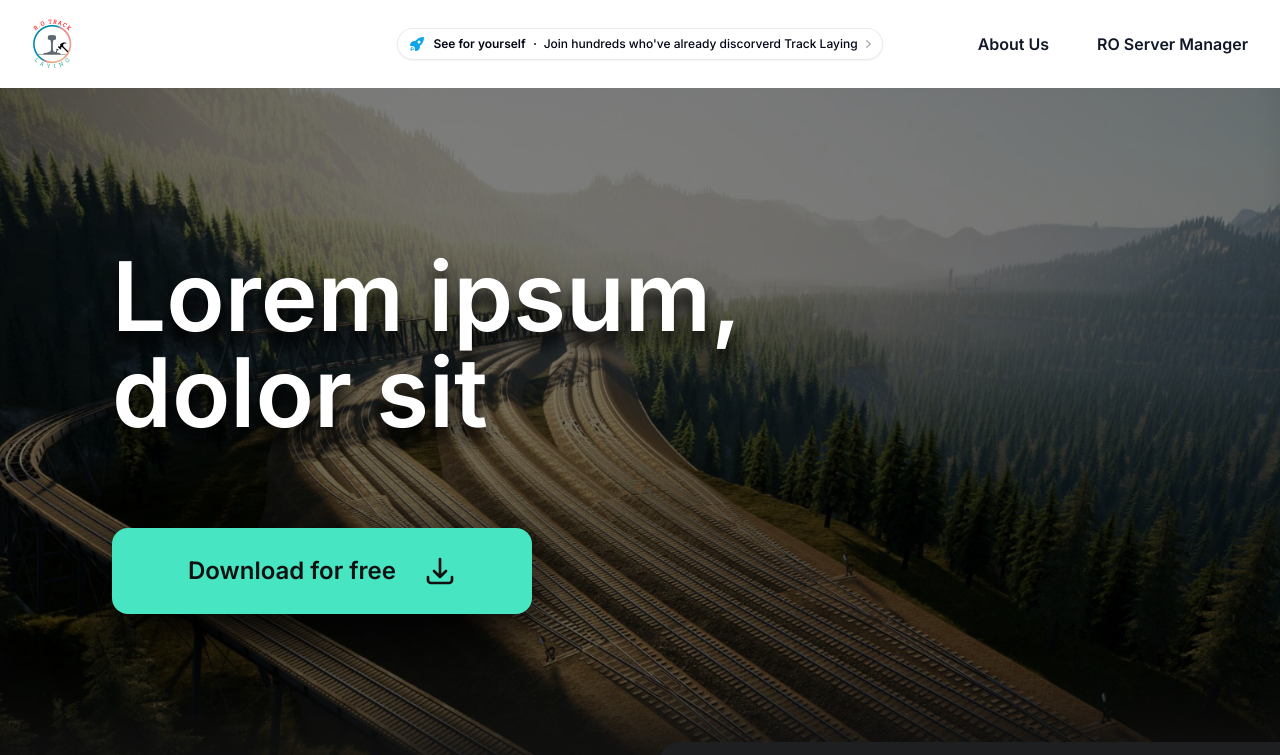
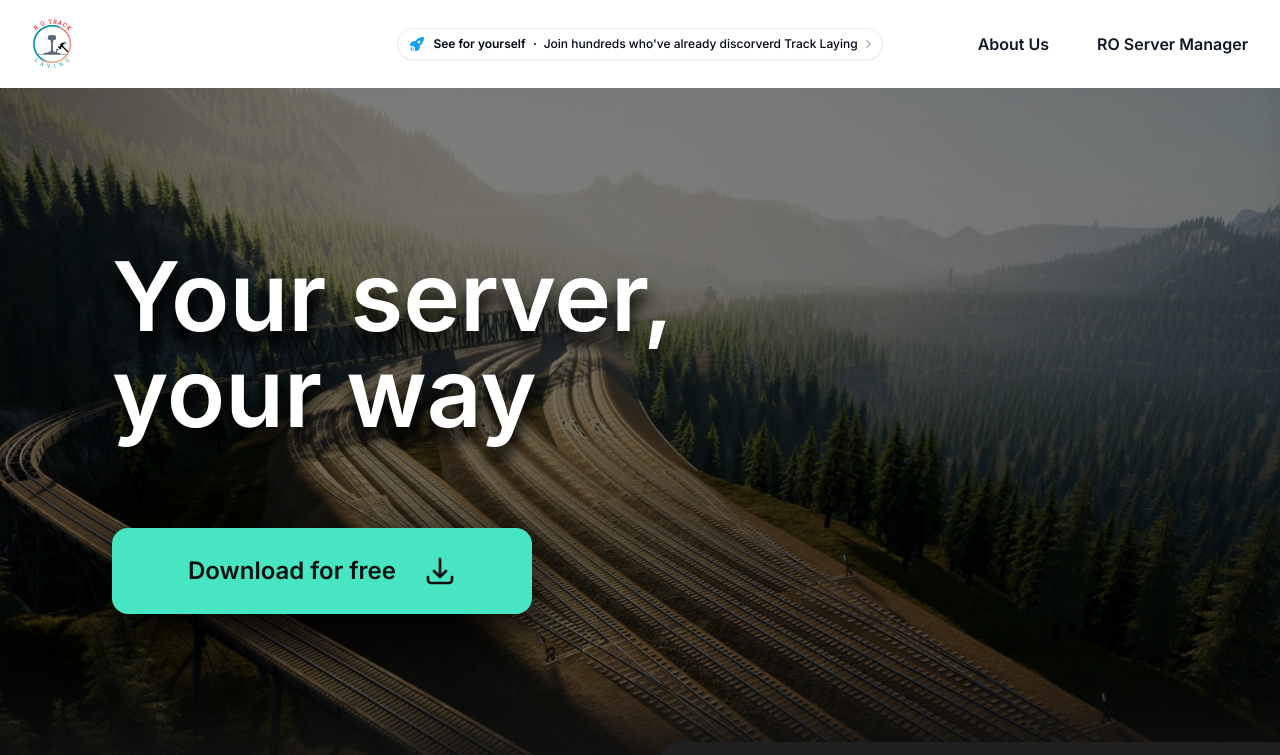
Before and after one commit to JSman225/ROTL, a Next.js app: page /server-manager in a window 1280 px wide. Shown: the top 755 px of the page. Built offline with nearby package versions, Linux system fonts and the light colour scheme.

Commit message:
Update page.js

```diff
--- a/app/server-manager/page.js
+++ b/app/server-manager/page.js
@@ -6,7 +6,7 @@ export default function serverManager() {
                     src="/assets/server-manager-background.png" alt="" />
                 <h1
                     className="sm:ml-8 md:ml-28 mt-24 sm:mt-40 mb-10 md:text-left text-center text-white text-5xl px-3 sm:px-0 sm:text-6xl md:text-8xl leading-[%120] max-w-3xl md:w-full font-semibold"
-                    style={{ textShadow: '0px 14px 16px rgb(0, 0, 0)' }}>Lorem ipsum,<br />dolor sit</h1>
+                    style={{ textShadow: '0px 14px 16px rgb(0, 0, 0)' }}>Your server,<br/>your way</h1>
                 <a href="https://discord.gg/KaVKdDnA6D"
                     className="sm:ml-28 shadow-large mt-12 flex items-center gap-7 justify-center bg-[#47E5C1] w-11/12 h-20 sm:w-[420px] sm:h-[86px] text-[#111111] rounded-2xl font-semibold text-xl sm:text-2xl">
                     Download for free
```
